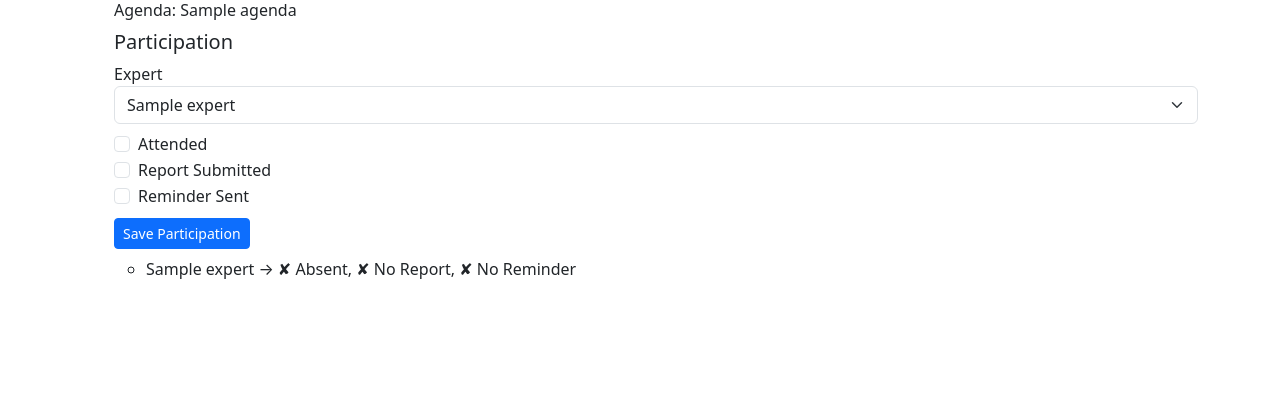
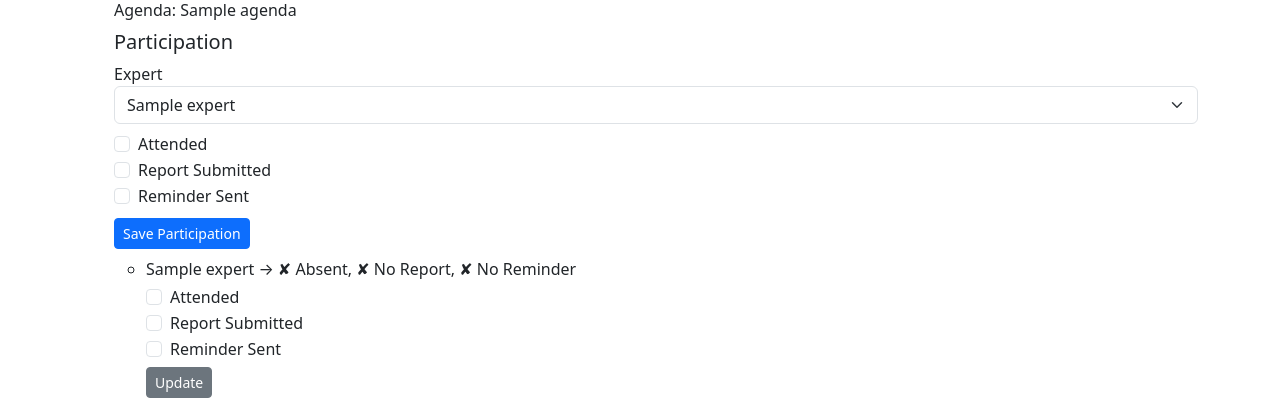
Before and after one commit to Shail089/committee_manager, a Python web app: template templates/dashboard.html in a window 1280 px wide. Shown: the part 412-826 px from the top of the page. Before the commit the page ends 691 px from the top, so only its background shows below. Run offline with Jinja, Linux system fonts and the light colour scheme; the template is opened without the code that fills it: most values are stand-ins (such as "Sample title", 1, 10 or a date in 2020).

Commit message:
Added participation update functionality

```diff
--- a/templates/dashboard.html
+++ b/templates/dashboard.html
@@ -73,6 +73,23 @@
             {% if p.attendance %}✔ Attended{% else %}✘ Absent{% endif %},
             {% if p.report_submitted %}✔ Report{% else %}✘ No Report{% endif %},
             {% if p.reminder_sent %}✔ Reminder{% else %}✘ No Reminder{% endif %}
+
+            <!-- Edit form -->
+            <form method="POST" action="{{ url_for('update_participation', participation_id=p.id) }}" class="mt-1">
+                <div class="form-check">
+                    <input type="checkbox" name="attendance" class="form-check-input" id="attend{{ p.id }}" {% if p.attendance %}checked{% endif %}>
+                    <label class="form-check-label" for="attend{{ p.id }}">Attended</label>
+                </div>
+                <div class="form-check">
+                    <input type="checkbox" name="report_submitted" class="form-check-input" id="report{{ p.id }}" {% if p.report_submitted %}checked{% endif %}>
+                    <label class="form-check-label" for="report{{ p.id }}">Report Submitted</label>
+                </div>
+                <div class="form-check">
+                    <input type="checkbox" name="reminder_sent" class="form-check-input" id="reminder{{ p.id }}" {% if p.reminder_sent %}checked{% endif %}>
+                    <label class="form-check-label" for="reminder{{ p.id }}">Reminder Sent</label>
+                </div>
+                <button type="submit" class="btn btn-sm btn-secondary mt-1">Update</button>
+            </form>
         </li>
     {% endfor %}
 </ul>
```
Also changed, not shown: app.py (+11 -0 lines). Lines whose indentation alone changed are shown as unchanged.
